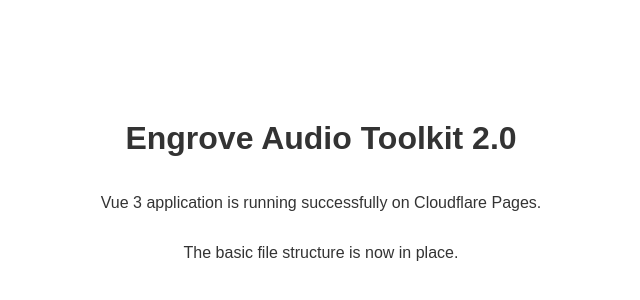
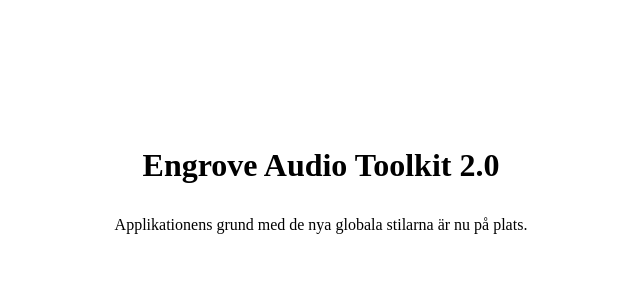
Before and after one commit to Engrove/Engrove-Audio-Tools-2.0, a Vue app: page / in a window 1280 px wide. Shown: the part 220-520 px from the top of the page, without its empty margins (319-959 px from the left). Built offline with nearby package versions, Linux system fonts and the light colour scheme.

Commit message:
Update App.vue

```diff
--- a/src/App.vue
+++ b/src/App.vue
@@ -1,17 +1,61 @@
-<!-- /src/App.vue -->
+<!-- src/App.vue -->
+<!-- Detta är applikationens rotkomponent. Den fungerar som den huvudsakliga layout-behållaren -->
+<!-- och kommer att rendera olika sidor via Vue Router. -->
+
+<template>
+  <div id="app-container">
+    <!-- En platshållare för den globala headern som kommer att byggas senare -->
+    <!-- <GlobalHeader /> -->
+
+    <main class="main-content">
+      <!-- Innehållet nedan är temporärt för att visa att de globala stilarna fungerar. -->
+      <!-- Det kommer att ersättas av <router-view /> när navigering implementeras. -->
+      <h1>Engrove Audio Toolkit 2.0</h1>
+      <p>Applikationens grund med de nya globala stilarna är nu på plats.</p>
+    </main>
+
+  </div>
+</template>
+
 <script setup>
-// Denna fil är rotkomponenten för hela Vue-applikationen.
-// För tillfället importerar och renderar den endast vår HomePage
-// för att verifiera att hela byggkedjan fungerar.
-// Senare kommer denna fil att innehålla <router-view> för att hantera sidnavigation.
-import HomePage from './pages/home/HomePage.vue'
+// Detta är rotkomponenten för applikationen.
+// För närvarande krävs ingen specifik JavaScript-logik här.
+// Den kommer senare att interagera med globala system som temaväxlaren.
 </script>
 
-<template>
-  <HomePage />
-</template>
+<style scoped>
+/* Scoped-stilar som endast appliceras på denna App.vue-komponent. */
+/* De definierar den övergripande layouten för applikationen. */
 
-<style scoped>
-/* Här kan globala, men scopade, stilar för app-ramverket läggas till senare. */
+#app-container {
+  display: flex;
+  flex-direction: column;
+  min-height: 100vh;
+}
+
+.main-content {
+  flex-grow: 1;
+  width: 100%;
+  max-width: 1200px; /* Sätter en maxbredd för innehållet */
+  margin: 0 auto; /* Centrerar innehållet horisontellt */
+  padding: 2rem; /* Ger lite luft runt innehållet */
+
+  /* Temporär centrering för platshållartexten */
+  display: flex;
+  flex-direction: column;
+  align-items: center;
+  justify-content: center;
+  text-align: center;
+}
+
+h1 {
+  /* Använder de globala typografi-tokens som ärvts via _global.css */
+  margin-bottom: 1rem;
+}
+
+p {
+  /* Använder de globala typografi-tokens */
+  color: var(--color-text-medium-emphasis);
+}
 </style>
-<!-- /src/App.vue -->
+<!-- src/App.vue -->
```
